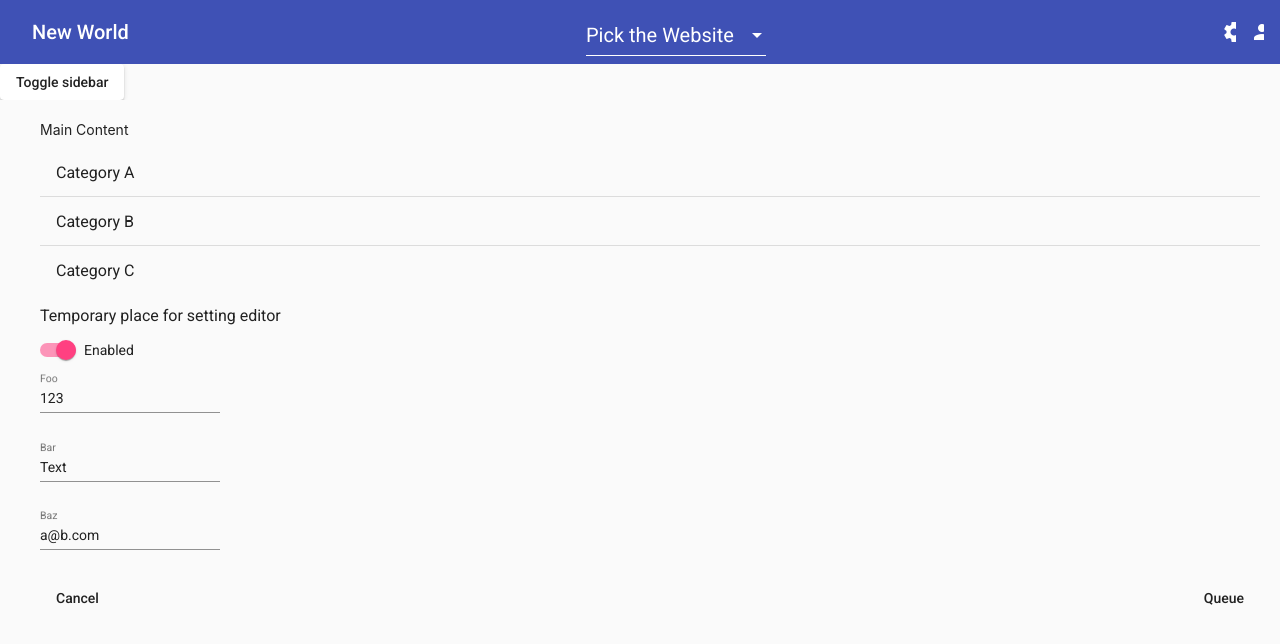
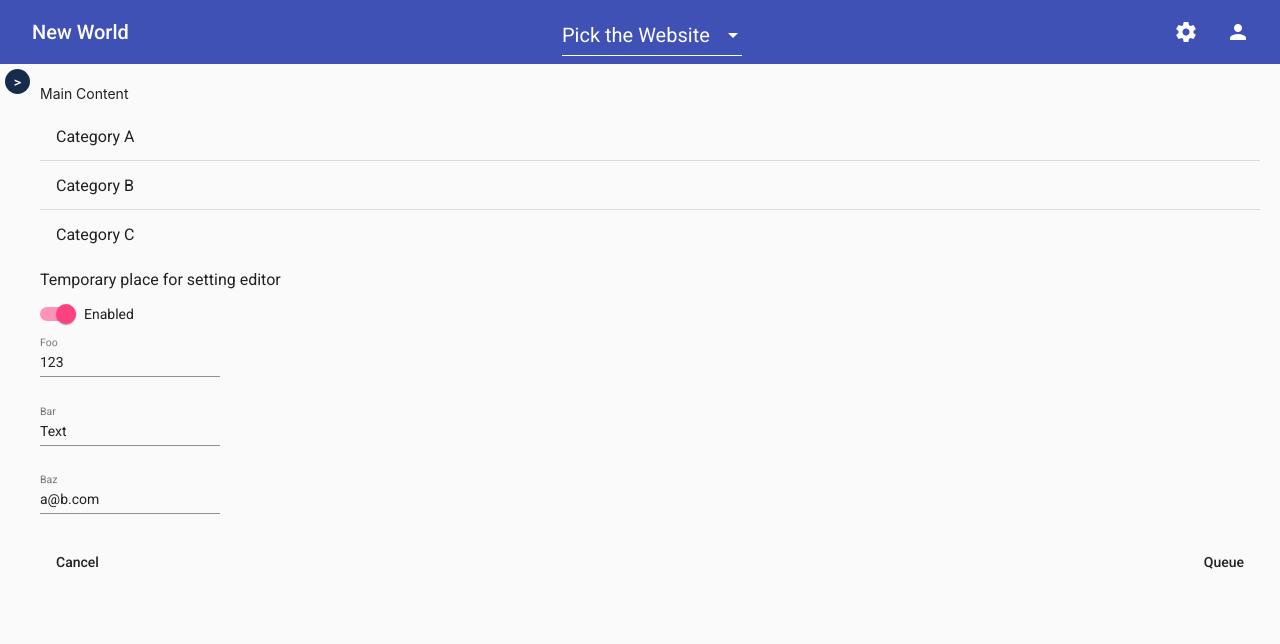
Before and after one commit to NWMSOEConfig/insight, an Angular app in the folder insight-app/: page / in a window 1280 px wide. Shown: the top 644 px of the page. Built offline with nearby package versions, Linux system fonts and the light colour scheme.

Commit message:
beautify toggle sidebar button

```diff
--- a/insight-app/src/app/app.component.css
+++ b/insight-app/src/app/app.component.css
@@ -1,26 +1,3 @@
-/* Hide scrollbar for Chrome, Safari and Opera */
-::-webkit-scrollbar {
-  display: none;
-}
-
-/* Hide scrollbar for IE, Edge and Firefox */
-html {
-  -ms-overflow-style: none; /* IE and Edge */
-  scrollbar-width: none; /* Firefox */
-  scroll-behavior: smooth;
-  overflow: hidden;
-}
-
-* {
-  margin: 0;
-  padding: 0;
-  border: 0;
-  outline: 0;
-  box-sizing: border-box;
-  list-style: none;
-  text-decoration: none;
-}
-
 /* Styling */
 :host {
   font-family: -apple-system, BlinkMacSystemFont, "Segoe UI", Roboto, Helvetica,
@@ -303,9 +280,6 @@ button,
   display: flex;
   align-items: center;
 
-  width: inherit;
-  height: 50px;
-
   padding: 15px;
 
   white-space: normal;
@@ -327,3 +301,31 @@ button,
 .sidebar span {
   padding-left: 15px;
 }
+
+#toggle-sidebar {
+  z-index: 2;
+  position: absolute;
+  top: 0px;
+  left: 0px;
+
+  min-width: 25px;
+  height: 25px;
+  padding: 0;
+
+  margin-top: 5px;
+  margin-left: 5px;
+
+  box-shadow: none;
+  border-radius: 100%;
+
+  background-color: #172b4d;
+  color: #fff;
+
+  display: flex;
+  align-items: center;
+  justify-content: center;
+}
+
+#toggle-sidebar:hover {
+  background: hsla(209, 42.9%, 12.4%, 0.9);
+}
--- a/insight-app/src/app/app.component.html
+++ b/insight-app/src/app/app.component.html
@@ -37,28 +37,32 @@
 
 <mat-drawer-container>
   <mat-drawer #drawer mode="side" class="sidebar">
-    <a>
+    <a href="\">
       <img src="assets\settings.svg" />
       <span>Configuration</span>
     </a>
-    <a>
+    <a href="\publish">
       <img src="assets\file-edit.svg" />
       <span>Publish</span>
     </a>
-    <a>
+    <a href="\history">
       <img src="assets\clock-rewind.svg" />
       <span>History</span>
     </a>
-    <a>
+    <a href="#logout">
       <img src="assets\exit.svg" />
       <span>Logout</span>
     </a>
-    <!-- <h3>Publish</h3>
-    <h3>History</h3>
-    <h3>Logout</h3> -->
   </mat-drawer>
   <mat-drawer-content>
-    <button mat-raised-button (click)="drawer.toggle()">Toggle sidebar</button>
+    <button
+      id="toggle-sidebar"
+      title="Open sidebar"
+      mat-raised-button
+      (click)="drawer.toggle()"
+    >
+      <span> > </span>
+    </button>
     <mat-sidenav-container>
       <mat-sidenav-content class="content">
         Main Content
```
